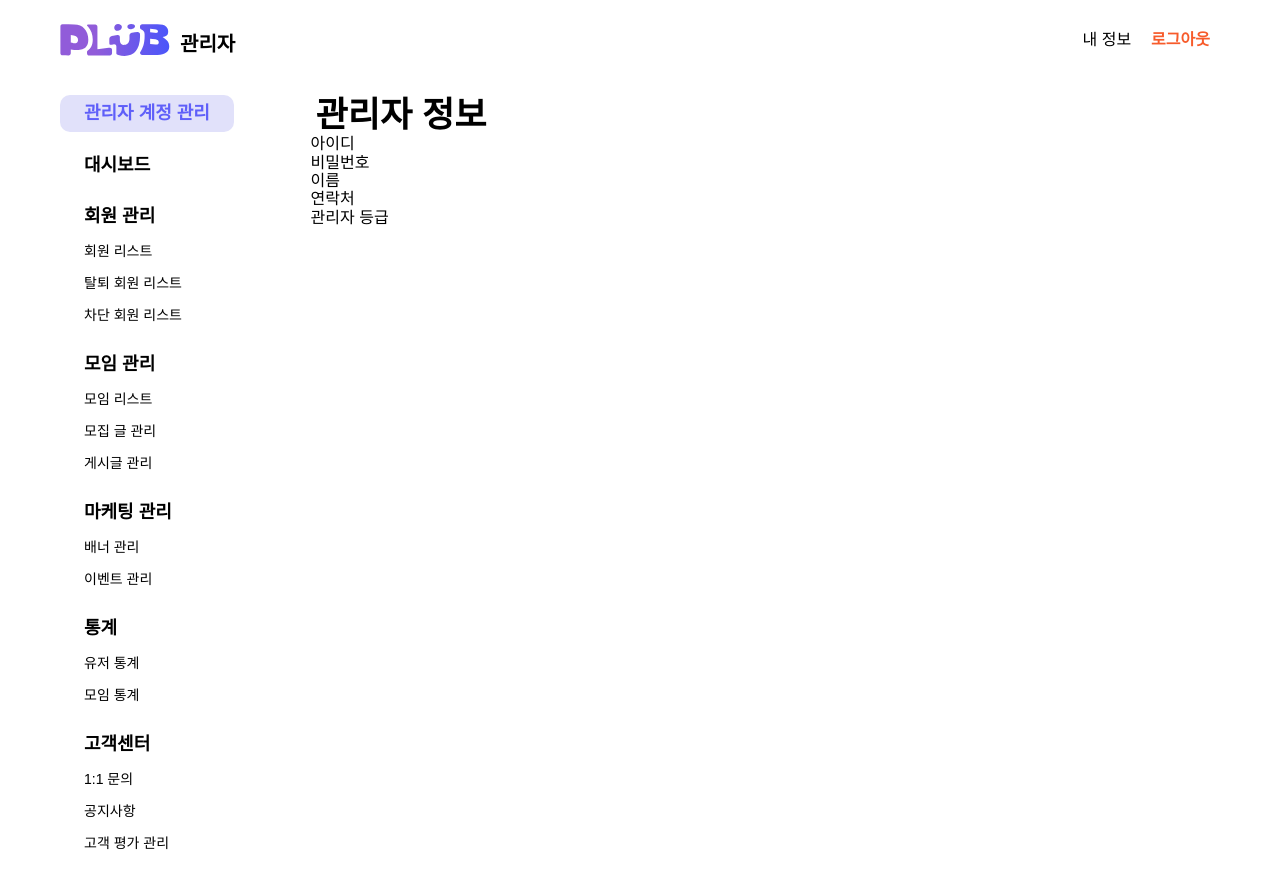
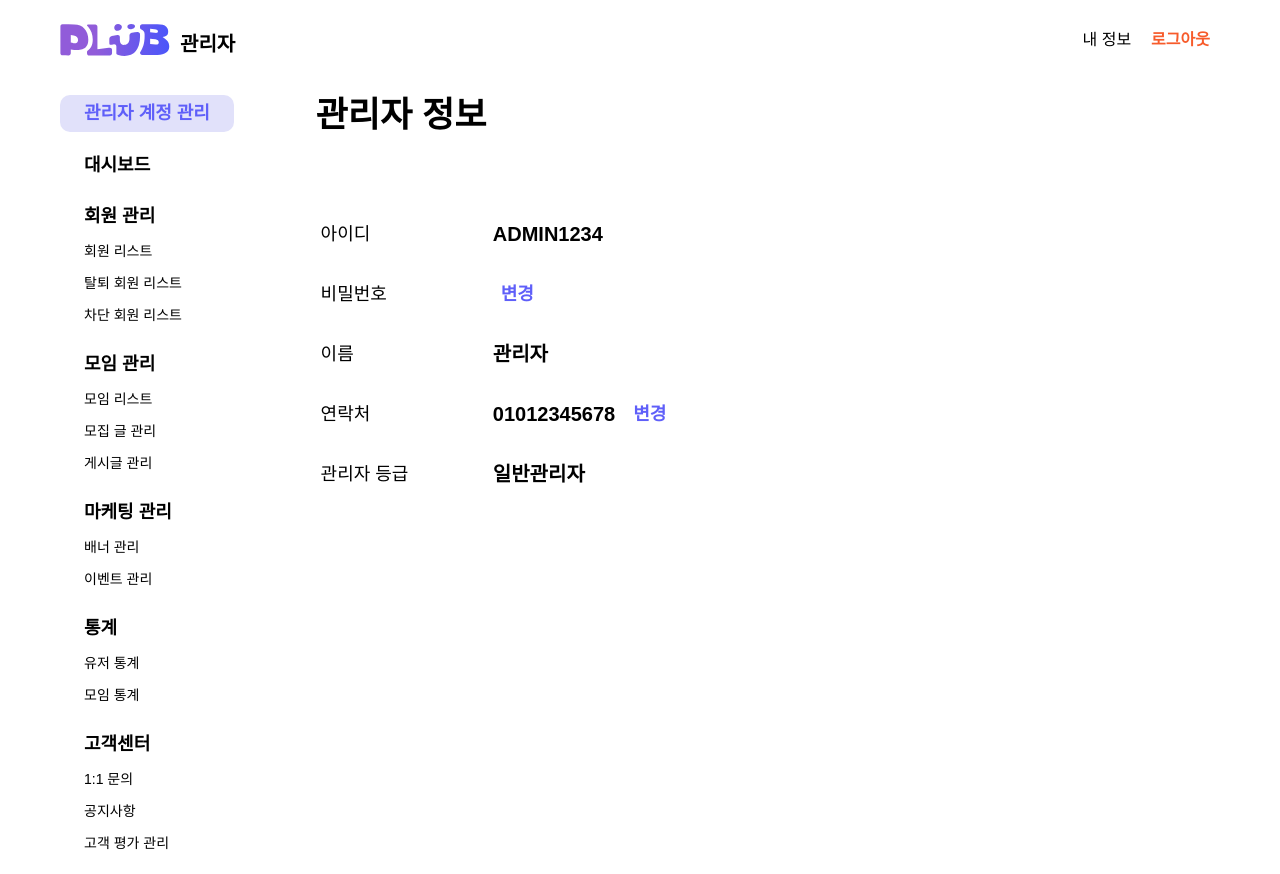
Before and after one commit to PLUB2022/PLUB-Web-Admin, a React (Vite) app: page /manage/account in a window 1280 px wide. Built offline with nearby package versions, Linux system fonts and the light colour scheme; a web font is replaced by a local one.

Commit message:
feat: 관리자 정보 페이지 디자인 적용

```diff
--- /dev/null
+++ b/src/components/AdminInfo/InfoTable.tsx
@@ -0,0 +1,62 @@
+import styled from '@emotion/styled';
+
+import { adminInfo, canChange } from '../../constants/adminInfo';
+import { COLORS } from '../../constants/colors';
+import { AdminInfo } from '../../interfaces/adminInfo';
+
+interface InfoTableProps {
+  data: AdminInfo;
+}
+
+const InfoTable = ({ data }: InfoTableProps) => {
+  const modify = (key: string) =>
+    canChange.includes(key) && <Modify>변경</Modify>;
+
+  return (
+    <Table>
+      <tbody>
+        {adminInfo(data).map(({ key, value }) => (
+          <tr key={key}>
+            <Td>{key}</Td>
+            <Td id='data'>
+              {value}
+              {modify(key)}
+            </Td>
+          </tr>
+        ))}
+      </tbody>
+    </Table>
+  );
+};
+
+export default InfoTable;
+
+const Table = styled.table`
+  width: 500px;
+`;
+
+const Td = styled.td`
+  padding: 16px 8px;
+  font-size: 18px;
+  &#data {
+    display: flex;
+    align-items: center;
+    gap: 10px;
+    font-size: 20px;
+    font-weight: 700;
+  }
+`;
+
+const Modify = styled.button`
+  font-size: 18px;
+  font-weight: 700;
+  padding: 4px 8px;
+  color: ${COLORS.MAIN};
+  background: none;
+  border: none;
+  border-radius: 10px;
+  cursor: pointer;
+  &:hover {
+    background-color: ${COLORS.SUB};
+  }
+`;
--- /dev/null
+++ b/src/constants/adminInfo.ts
@@ -0,0 +1,28 @@
+import { AdminInfo } from './../interfaces/adminInfo';
+
+export const canChange = ['비밀번호', '연락처'];
+
+export const adminInfo = (info: AdminInfo) => {
+  return [
+    {
+      key: '아이디',
+      value: info.userId,
+    },
+    {
+      key: '비밀번호',
+      value: null,
+    },
+    {
+      key: '이름',
+      value: info.name,
+    },
+    {
+      key: '연락처',
+      value: info.phone,
+    },
+    {
+      key: '관리자 등급',
+      value: info.level,
+    },
+  ];
+};
--- /dev/null
+++ b/src/interfaces/adminInfo.ts
@@ -0,0 +1,6 @@
+export interface AdminInfo {
+  userId: string;
+  name: string;
+  level: string;
+  phone: string;
+}
--- a/src/pages/AdminInfo.tsx
+++ b/src/pages/AdminInfo.tsx
@@ -1,16 +1,20 @@
 import styled from '@emotion/styled';
 
+import InfoTable from '../components/AdminInfo/InfoTable';
 import { TabTitle } from '../styles/Common';
+
+const exData = {
+  userId: 'ADMIN1234',
+  name: '관리자',
+  level: '일반관리자',
+  phone: '01012345678',
+};
 
 const AdminInfo = () => {
   return (
     <Container>
       <TabTitle>관리자 정보</TabTitle>
-      <div>아이디</div>
-      <div>비밀번호</div>
-      <div>이름</div>
-      <div>연락처</div>
-      <div>관리자 등급</div>
+      <InfoTable data={exData} />
     </Container>
   );
 };
@@ -18,6 +22,9 @@ const AdminInfo = () => {
 export default AdminInfo;
 
 const Container = styled.div`
+  display: flex;
+  flex-direction: column;
+  gap: 70px;
   width: 100%;
   padding: 15px;
 `;
--- a/src/styles/GlobalStyle.tsx
+++ b/src/styles/GlobalStyle.tsx
@@ -81,6 +81,7 @@ const style = css`
   button,
   input {
     overflow: visible;
+    transition: all 0.3s ease;
   }
   button,
   select {
```
